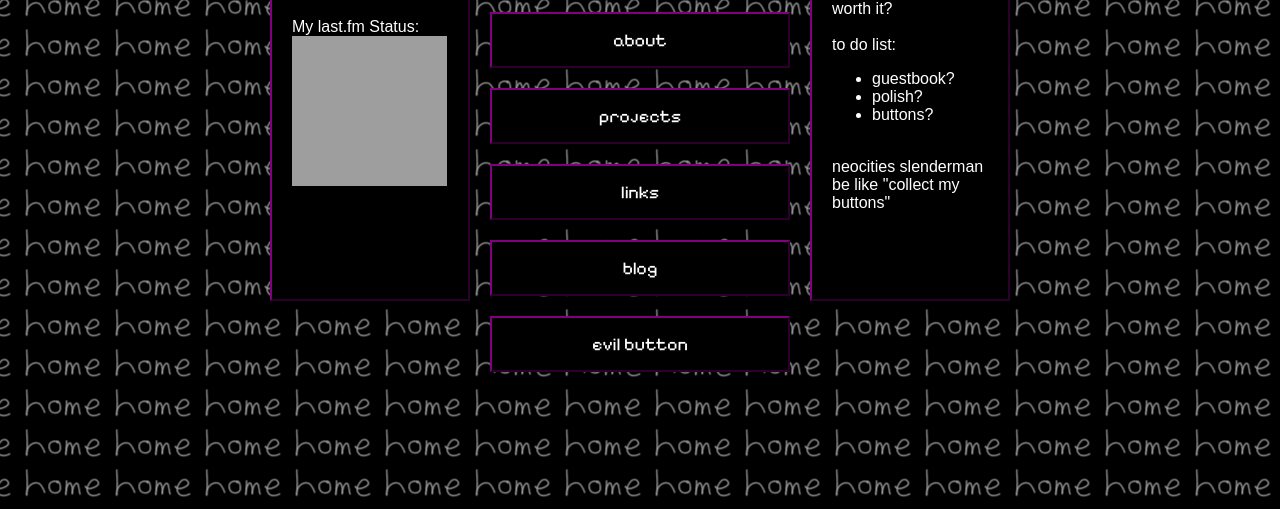
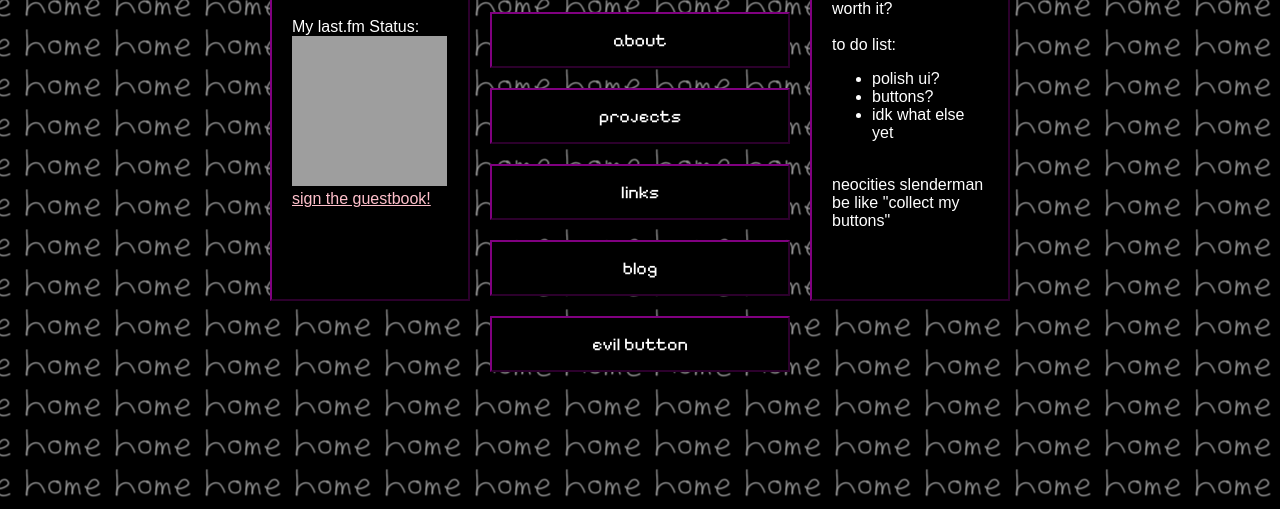
Before and after one commit to keybizal/keybizal-neocities, a plain HTML site: page public/index.html in a window 1280 px wide. Shown: the part 307-816 px from the top of the page. Drawn offline with Linux system fonts and the light colour scheme; grey boxes are pictures that could not be loaded; a web font is replaced by a local one.

Commit message:
added guestbook and email link, removed togglebg for mobile users

```diff
--- a/public/blog.css
+++ b/public/blog.css
@@ -114,7 +114,7 @@ body {
     max-width: 90px !important;
     padding: 15px 15px 15px !important;
   }
-
+  /*
   #toggleBG {
     display: block !important;
     position: fixed !important;
@@ -123,5 +123,6 @@ body {
     max-width: 120px !important;
     z-index: 99;
   }
+  */
 
 }
--- a/public/global.css
+++ b/public/global.css
@@ -190,7 +190,7 @@ a:active {
     padding-left: 10px;
     padding-right: 10px;
   }
-
+  /*
   #toggleBG {
     display: block !important;
     position: fixed !important;
@@ -199,5 +199,5 @@ a:active {
     max-width: 120px !important;
     z-index: 99;
   }
-
+  */
 }
--- a/public/home.css
+++ b/public/home.css
@@ -116,12 +116,12 @@ body {
   max-width: 150px;
 }
 
-/*
+
 a, a:visited, a:hover, a:active {
-  text-decoration: none;
-  color: inherit;
+  text-decoration: underline;
+  color: pink;
 }
-*/
+
 
 body {
   background-image: url("home.gif");
@@ -145,7 +145,7 @@ body {
 @media only screen and (max-width: 720px) {
 
   #toggleBG {
-    display: block;
+    display: none;
   }
 
   .homeButton {
--- a/public/index.html
+++ b/public/index.html
@@ -29,7 +29,7 @@
         <br>
         My last.fm Status:
         <iframe src="https://petrapixel.neocities.org/widgets/lastfm?center=0&font-family=monospace&font-size=14px&&color=#ffffff&username=keybizal&swapPositions=1&delimiter=:&underline=0" frameborder="0" width="155px" title="Last.Fm Status"></iframe>
-
+        <a id="guestbook" href="http://users3.smartgb.com/g/g.php?a=s&i=g36-39831-88">sign the guestbook!</a>
       </aside>
       <div class="menu">
 
@@ -51,13 +51,13 @@
           to do list:
           <ul>
             <li>
-              guestbook?
-            </li>
-            <li>
-              polish?
+              polish ui?
             </li>
             <li>
               buttons?
+            </li>
+            <li>
+              idk what else yet
             </li>
           </ul>
           <br>
```
Also changed, not shown: public/blog.html (+1 -1 lines), public/links.html (+3 -0 lines).
